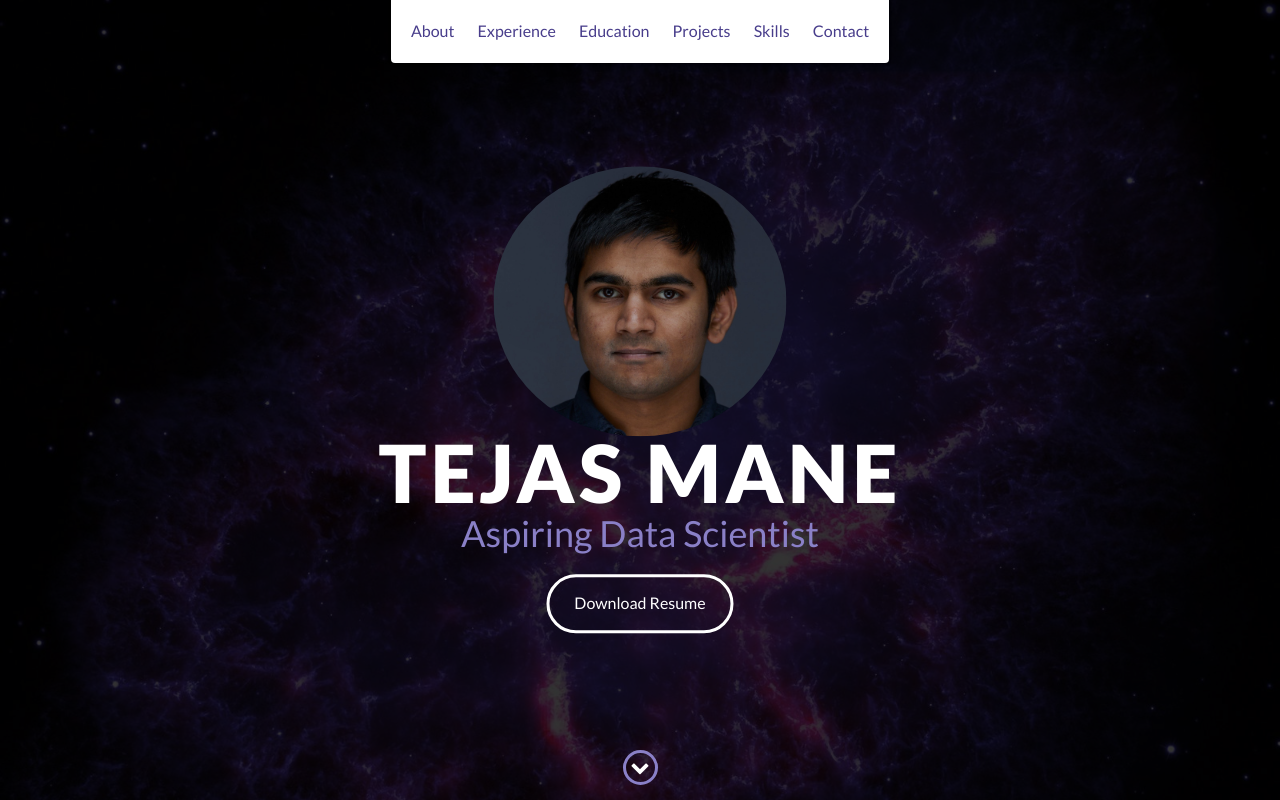
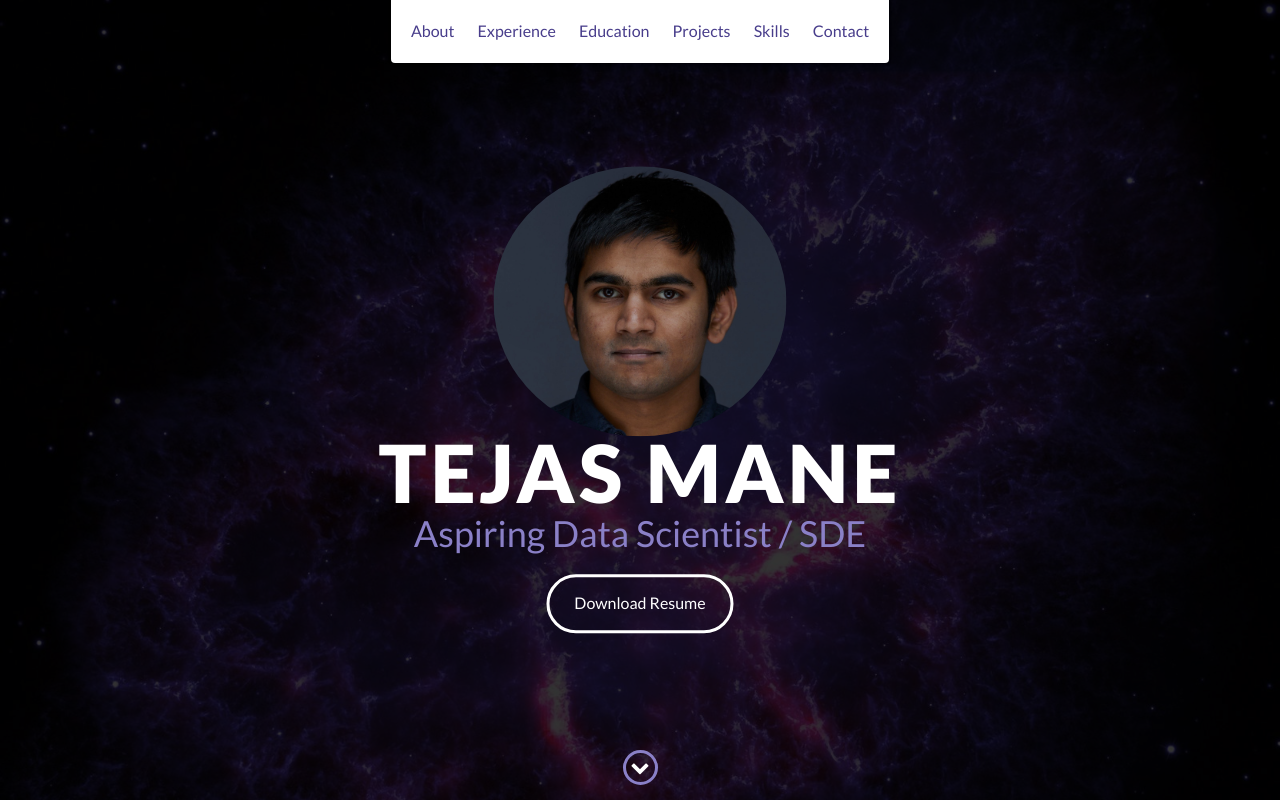
Before and after one commit to TejasMane/TejasMane, a website: page index.html in a window 1280 px wide. Shown: the top 800 px of the page. Drawn offline with nearby package versions, Linux system fonts and the light colour scheme.

Commit message:
Update index.html

```diff
--- a/index.html
+++ b/index.html
@@ -50,7 +50,7 @@
         <div id="lead-content">
             <img src = "images/dp.jpg" class="avatar">
             <h1>Tejas Mane</h1>
-            <h2>Aspiring Data Scientist</h2>
+            <h2>Aspiring Data Scientist / SDE</h2>
 
             <a href="https://github.com/TejasMane/TejasMane/raw/master/CV.pdf" class="btn-rounded-white">Download Resume</a>
         </div>
```
